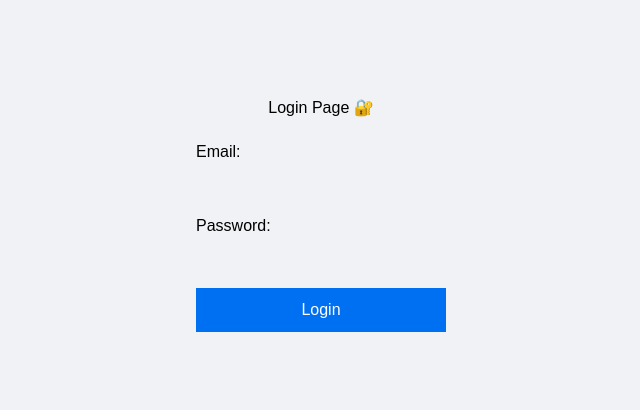
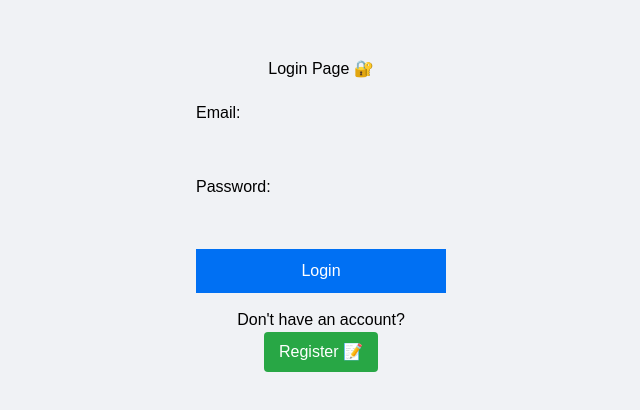
Before and after one commit to ashandhanushka660/frontend-springboot-crud-app, a Next.js app: page / in a window 1280 px wide. Shown: the part 186-596 px from the top of the page, without its empty margins (319-959 px from the left). Built offline with nearby package versions, Linux system fonts and the light colour scheme.

Commit message:
Add clean login and dashboard pages

```diff
--- a/src/app/page.js
+++ b/src/app/page.js
@@ -9,7 +9,6 @@ export default function LoginPage() {
 
     const handleLogin = (e) => {
         e.preventDefault();
-        // Login සාර්ථක වුණාම Dashboard එකට යාම
         router.push('/dashboard');
     };
 
@@ -41,6 +40,16 @@ export default function LoginPage() {
                     Login
                 </button>
             </form>
+
+            {/* මෙන්න Register Button එක */}
+            <div style={{ marginTop: '15px' }}>
+                <p>Don't have an account?</p>
+                <button
+                    onClick={() => router.push('/register')}
+                    style={{ padding: '8px 15px', background: '#28a745', color: '#fff', border: 'none', cursor: 'pointer', borderRadius: '4px' }}>
+                    Register 📝
+                </button>
+            </div>
         </div>
     );
 }
```
